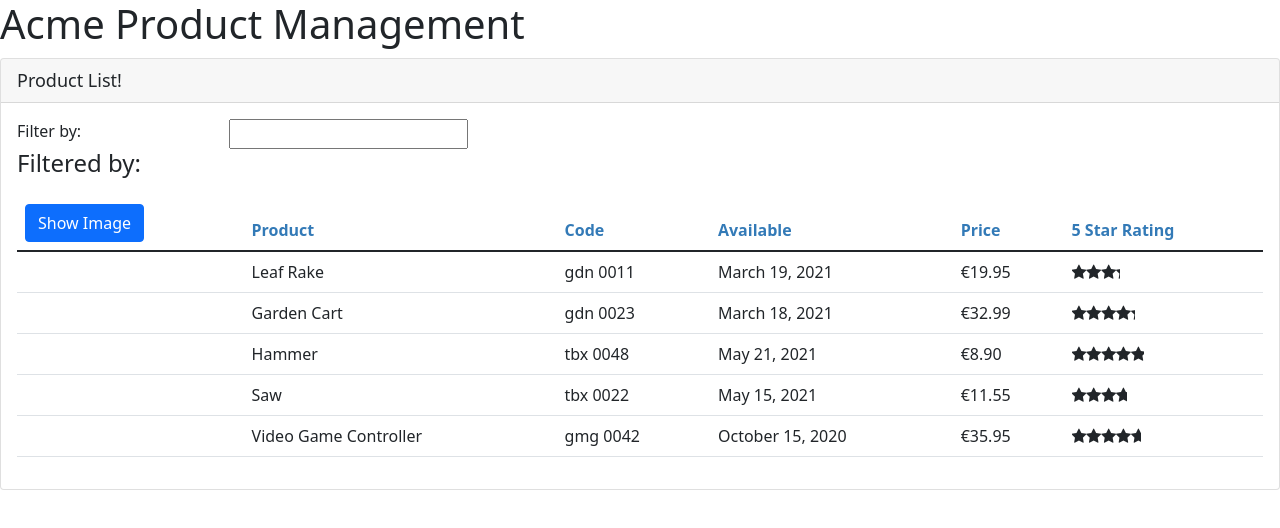
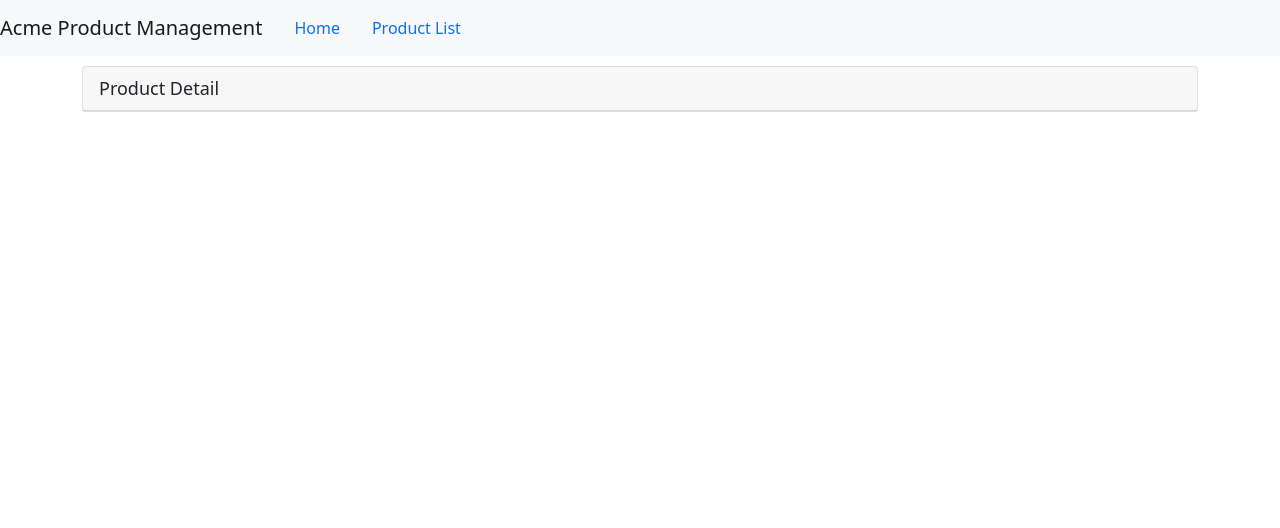
Before and after one commit to JulianaBernardes/angular-lerning, an Angular app in the folder Angular-GettingStarted-master/APM/: page /products/1 in a window 1280 px wide. Shown: the top 528 px of the page. Built offline with nearby package versions, Linux system fonts and the light colour scheme.

Commit message:
add navigation and routing

```diff
--- a/Angular-GettingStarted-master/APM/src/app/app.component.ts
+++ b/Angular-GettingStarted-master/APM/src/app/app.component.ts
@@ -1,12 +1,18 @@
 import { Component } from "@angular/core";
 
 @Component({
-  selector:'pm-root',
+  selector: 'pm-root',
   template: `
-    <div>
-      <h1>{{pageTitle}}</h1>
-      <pm-products></pm-products>
-    </div>
+  <nav class='navbar navbar-expand navbar-light bg-light'>
+    <a class='navbar-brand'>{{pageTitle}}</a>
+    <ul class='nav nav-pills'>
+      <li><a class='nav-link' routerLink='/welcome'>Home</a></li>
+      <li><a class='nav-link' routerLink='/products'>Product List</a></li>
+    </ul>
+  </nav>
+  <div class='container'>
+    <router-outlet></router-outlet>
+  </div>
   `
 })
 
--- /dev/null
+++ b/Angular-GettingStarted-master/APM/src/app/products/product-detail.component.html
@@ -0,0 +1,5 @@
+<div class="card">
+    <div class="card-header">
+        {{pageTitle}}
+    </div>
+</div>
--- /dev/null
+++ b/Angular-GettingStarted-master/APM/src/app/products/product-detail.component.ts
@@ -0,0 +1,15 @@
+import { Component, OnInit } from '@angular/core';
+
+@Component({
+  templateUrl: './product-detail.component.html',
+  styleUrls: ['./product-detail.component.css']
+})
+export class ProductDetailComponent implements OnInit {
+  pageTitle: string = 'Product Detail'
+
+  constructor() { }
+
+  ngOnInit(): void {
+  }
+
+}
--- a/Angular-GettingStarted-master/APM/src/app/products/product-list.component.ts
+++ b/Angular-GettingStarted-master/APM/src/app/products/product-list.component.ts
@@ -4,7 +4,6 @@ import { IProduct } from "./product";
 import { ProductService } from "./product.service";
 
 @Component({
-    selector:'pm-products',
     templateUrl: './product-list.component.html',
     styleUrls: ['./product-list.component.css']
 })
```
Also changed, not shown: Angular-GettingStarted-master/APM/src/app/app.module.ts (+15 -2 lines), Angular-GettingStarted-master/APM/src/app/products/product-detail.component.css (added), 1 other file (tests, documents, lock files or other folders).
